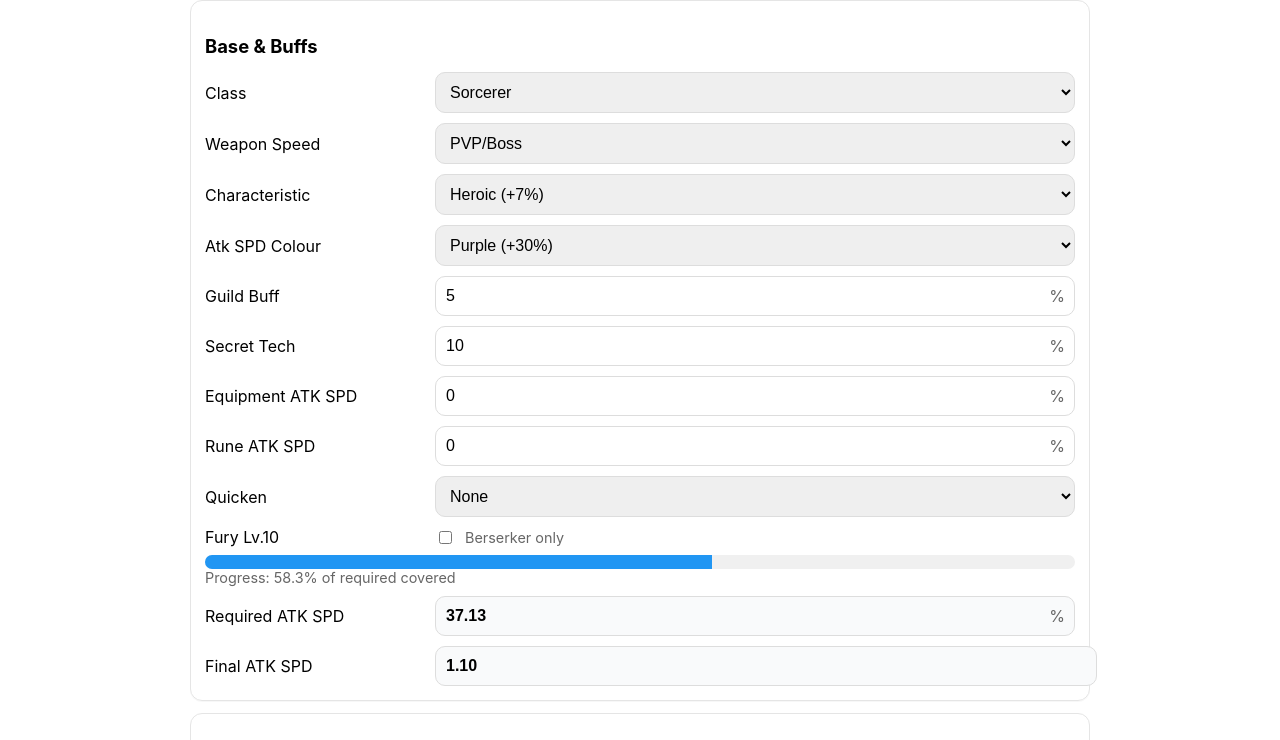
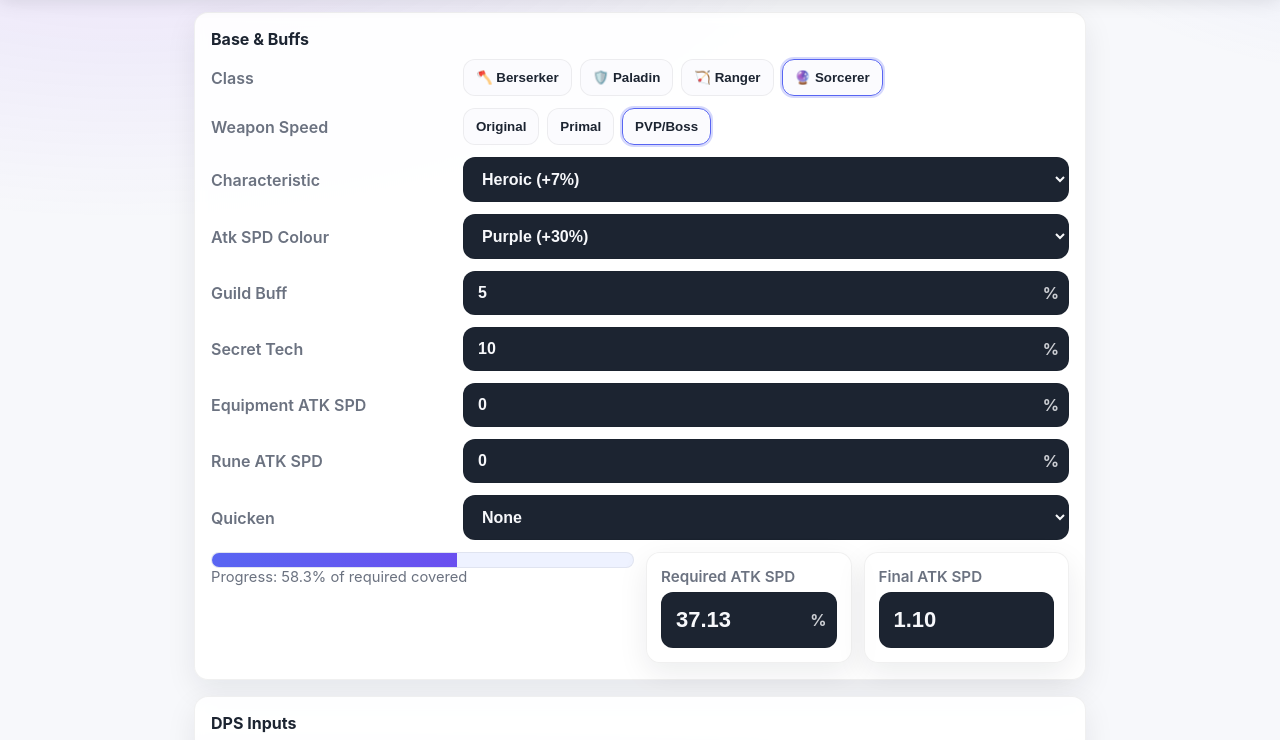
Before and after one commit to brandtbuchwald-rgb/Attack-spd-vs2, a plain HTML site: page index.html in a window 1280 px wide. Shown: the part 59-799 px from the top of the page. Drawn offline with Linux system fonts and the light colour scheme.

Commit message:
Update index.html

```diff
--- a/index.html
+++ b/index.html
@@ -1,54 +1,154 @@
 <!DOCTYPE html>
-<html>
+<html lang="en">
 <head>
-  <meta charset="utf-8">
-  <title>EHT Attack Speed + DPS Calculator</title>
-  <meta name="viewport" content="width=device-width, initial-scale=1">
-  <meta name="apple-mobile-web-app-capable" content="yes">
-  <meta name="apple-mobile-web-app-title" content="EHT Calc">
+<meta charset="utf-8" />
+<title>Rediscover ATK SPD/DPS Calculator</title>
+<meta name="viewport" content="width=device-width, initial-scale=1" />
+<meta name="apple-mobile-web-app-capable" content="yes" />
+<meta name="apple-mobile-web-app-title" content="EHT Calc" />
 <style>
-    body { font-family: -apple-system, system-ui, Segoe UI, Roboto, Arial, sans-serif; max-width: 900px; margin: 1.25rem auto; padding: 0 14px; }
-    h1 { font-size: 1.4rem; margin-bottom: .5rem; }
-    h2 { font-size: 1.15rem; margin-top: 1.25rem; }
-    .grid { display: grid; grid-template-columns: 220px 1fr; gap: 10px; align-items: center; }
-    .card { border: 1px solid #e5e5e5; border-radius: 12px; padding: 14px; margin: 12px 0; box-shadow: 0 1px 0 rgba(0,0,0,.03); }
-    .row { display: contents; }
-    input[type="number"], input[readonly], select { width: 100%; padding: 10px; border: 1px solid #ddd; border-radius: 10px; font-size: 16px; }
-    input[readonly] { background:#f9fafb; font-weight:700; }
-    .muted { color: #666; font-size: .9rem; }
-    .inline { display:flex; align-items:center; gap:10px; }
-    .disabled { opacity:0.5; pointer-events:none; }
-    .pct { position:relative; display:flex; align-items:center; }
-    .pct input { width:100%; padding-right:32px; }
-    .pct .suffix { position:absolute; right:10px; color:#666; pointer-events:none; }
-    .bar { height: 14px; background: #f0f0f0; border-radius: 999px; overflow: hidden; margin-top:8px; }
-    .bar > div { height: 100%; width: 0%; transition: width .25s ease, background .25s ease; }
-    .boxrow { display:grid; grid-template-columns: 220px 1fr; gap:10px; align-items:center; margin-top:10px; }
+  :root{
+    --bg: #f7f8fb;
+    --card: rgba(255,255,255,0.9);
+    --border: rgba(0,0,0,0.06);
+    --text: #1c2431;
+    --muted: #6b7280;
+    --accent: #5865f2;
+    --accent-2: #7c3aed;
+    --good: #16a34a;
+    --warn: #f59e0b;
+    --bar-bg: #eef2ff;
+    --input-bg:#fbfbfe;
+    --shadow: 0 10px 30px rgba(18, 24, 40, 0.08);
+    --radius: 14px;
+  }
+  @media (prefers-color-scheme: dark){
+    :root{
+      --bg: #0b1020;
+      --card: rgba(18,22,36,0.85);
+      --border: rgba(255,255,255,0.08);
+      --text: #eef2ff;
+      --muted: #9aa3b2;
+      --accent: #7c9bff;
+      --accent-2: #a78bfa;
+      --good: #22c55e;
+      --warn: #fbbf24;
+      --bar-bg:#1f2a44;
+      --input-bg:#12182a;
+      --shadow: 0 12px 34px rgba(0,0,0,0.45);
+    }
+  }
+  *{box-sizing:border-box}
+  html,body{height:100%}
+  body{
+    margin:0;
+    font-family: ui-sans-serif, -apple-system, system-ui, Segoe UI, Roboto, Arial, sans-serif;
+    color:var(--text);
+    background:
+      radial-gradient(1200px 600px at 10% -10%, rgba(124,58,237,0.12), transparent 60%),
+      radial-gradient(900px 600px at 110% -20%, rgba(88,101,242,0.12), transparent 50%),
+      var(--bg);
+    background-attachment: fixed;
+  }
+  header{
+    position:sticky; top:0; z-index:10;
+    background: linear-gradient(90deg, rgba(124,58,237,0.8), rgba(88,101,242,0.8));
+    backdrop-filter: saturate(140%) blur(6px);
+    color:white; padding:14px 18px;
+    box-shadow: 0 6px 20px rgba(0,0,0,0.12);
+  }
+  header h1{font-size:18px; margin:0; display:flex; align-items:center; gap:10px;}
+  header .chip{font-size:12px; padding:4px 10px; border-radius:999px; background:rgba(255,255,255,0.18); border:1px solid rgba(255,255,255,0.3);}
+  main{max-width:920px; margin:18px auto; padding:0 14px;}
+  .card{
+    background:var(--card);
+    border:1px solid var(--border);
+    border-radius:var(--radius);
+    box-shadow: var(--shadow);
+    padding:16px;
+    margin:16px 0;
+    backdrop-filter: blur(6px);
+  }
+  h2{font-size:16px; margin:0 0 10px 0; display:flex; align-items:center; gap:8px;}
+  .section{display:grid; grid-template-columns: 240px 1fr; gap:12px; align-items:center;}
+  .row{display:contents;}
+  label{font-weight:600; color:var(--muted);}
+  /* Inverse inputs (all boxes) */
+  select, input[type="number"], input[readonly]{
+    width:100%; border:1px solid var(--border); border-radius:12px; padding:12px 14px; font-size:16px; font-weight:600;
+    background: var(--text); color: var(--bg);
+  }
+  .pct{ position:relative; }
+  .pct input{ padding-right:34px; }
+  .suffix{ position:absolute; right:10px; top:50%; transform:translateY(-50%); color:var(--bg); opacity:.8; pointer-events:none; font-weight:700; }
+  .seg{ display:flex; gap:8px; flex-wrap:wrap; }
+  .seg button, .seg select{
+    appearance:none; border:1px solid var(--border); background:var(--input-bg); color:var(--text);
+    border-radius:12px; padding:10px 12px; font-weight:600; cursor:pointer; min-width:64px;
+    transition: transform .02s ease, border .2s ease, background .2s ease;
+  }
+  .seg button.is-active{ border-color: var(--accent); outline: 2px solid rgba(88,101,242,0.25); }
+  .seg button:hover{ transform: translateY(-1px); }
+  /* Progress */
+  .bar{ height: 16px; background: var(--bar-bg); border:1px solid var(--border); border-radius:999px; overflow:hidden; }
+  .bar > div{
+    height:100%; width:0%;
+    background-image: linear-gradient(90deg, rgba(88,101,242,1), rgba(124,58,237,1));
+    background-size: 200% 100%;
+    animation: shine 2.5s linear infinite;
+    transition: width .25s ease, filter .25s ease;
+  }
+  @keyframes shine { 0% { background-position: 0% 0%; } 100% { background-position: 200% 0%; } }
+  .bar.good > div{ background-image: linear-gradient(90deg, #22c55e, #16a34a); }
+  .bar.warn > div{ background-image: linear-gradient(90deg, #fbbf24, #f59e0b); }
+  .muted{ color:var(--muted); font-size:.92rem; }
+  /* Stat cards (bigger result boxes) */
+  .stats{ display:grid; grid-template-columns: 1fr 1fr; gap:12px; }
+  .stat{
+    border-radius:14px; padding:14px; border:1px solid var(--border); background: color-mix(in srgb, var(--card) 70%, transparent);
+    box-shadow: var(--shadow);
+  }
+  .stat label{ display:block; color:var(--muted); font-size:.95rem; margin-bottom:6px; }
+  .stat .value input{ font-size:22px; padding:14px; border-radius:12px; }
+  /* Layout tweaks */
+  .grid2{ display:grid; grid-template-columns: 1fr 1fr; gap:12px; }
+  .hidden{ display:none !important; }
+  @media (max-width:740px){
+    .section{ grid-template-columns: 1fr; }
+    .stats, .grid2{ grid-template-columns: 1fr; }
+  }
 </style>
 </head>
 <body>
-  <h1>EHT Attack Speed + DPS Calculator</h1>
+<header>
+  <h1>Rediscover ATK SPD/DPS Calculator <span class="chip">Mobile</span></h1>
+</header>
 
+<main>
   <div class="card">
     <h2>Base & Buffs</h2>
-    <div class="grid">
+    <div class="section">
       <div class="row">
         <label>Class</label>
-        <select id="cls">
-          <option>Berserker</option>
-          <option>Paladin</option>
-          <option>Ranger</option>
-          <option selected>Sorcerer</option>
-        </select>
+        <div class="seg" id="classSeg">
+          <button type="button" data-val="Berserker">🪓 Berserker</button>
+          <button type="button" data-val="Paladin">🛡️ Paladin</button>
+          <button type="button" data-val="Ranger">🏹 Ranger</button>
+          <button type="button" data-val="Sorcerer" class="is-active">🔮 Sorcerer</button>
         </div>
+        <select id="cls" class="hidden"></select>
+      </div>
+
       <div class="row">
         <label>Weapon Speed</label>
-        <select id="weap">
-          <option>Original</option>
-          <option>Primal</option>
-          <option selected>PVP/Boss</option>
-        </select>
+        <div class="seg" id="weaponSeg">
+          <button type="button" data-val="Original">Original</button>
+          <button type="button" data-val="Primal">Primal</button>
+          <button type="button" data-val="PVP/Boss" class="is-active">PVP/Boss</button>
         </div>
+        <select id="weap" class="hidden"></select>
+      </div>
+
       <div class="row">
         <label>Characteristic</label>
         <select id="char">
@@ -57,6 +157,7 @@
           <option value="10">Swift (+10%)</option>
         </select>
       </div>
+
       <div class="row">
         <label>Atk SPD Colour</label>
         <select id="col">
@@ -66,24 +167,30 @@
           <option value="30" selected>Purple (+30%)</option>
         </select>
       </div>
+
       <div class="row">
         <label>Guild Buff</label>
         <div class="pct"><input id="guild" type="number" inputmode="decimal" step="0.1" value="5"><span class="suffix">%</span></div>
       </div>
+
       <div class="row">
         <label>Secret Tech</label>
         <div class="pct"><input id="secret" type="number" inputmode="decimal" step="0.1" value="10"><span class="suffix">%</span></div>
       </div>
+
       <div class="row">
         <label>Equipment ATK SPD</label>
         <div class="pct"><input id="equip" type="number" inputmode="decimal" step="0.1" value="0"><span class="suffix">%</span></div>
       </div>
+
       <div class="row">
         <label>Rune ATK SPD</label>
         <div class="pct"><input id="rune" type="number" inputmode="decimal" step="0.1" value="0"><span class="suffix">%</span></div>
       </div>
-      <!-- Hidden target final ATK SPD -->
+
+      <!-- Target hidden -->
       <input id="target" type="hidden" value="0.25">
+
       <div class="row">
         <label>Quicken</label>
         <select id="quicken">
@@ -95,33 +202,37 @@
           <option value="5">Lv.5 (+5%)</option>
         </select>
       </div>
+
       <div class="row" id="furyRow">
         <label>Fury Lv.10</label>
-        <div class="inline">
-          <input id="fury" type="checkbox">
-          <span class="muted">Berserker only</span>
+        <div class="seg">
+          <button type="button" id="furyBtn" data-on="0">Off</button>
         </div>
+        <input id="fury" type="checkbox" class="hidden">
       </div>
     </div>
 
-    <!-- Progress -->
-    <div class="bar"><div id="progressFill"></div></div>
+    <div class="grid2" style="margin-top:12px">
+      <div>
+        <div class="bar" id="pbar"><div id="progressFill"></div></div>
         <div class="muted" id="progressText">Progress: —</div>
-
-    <!-- Results -->
-    <div class="boxrow">
+      </div>
+      <div class="stats">
+        <div class="stat">
           <label>Required ATK SPD</label>
-      <div class="pct"><input id="requiredBox" type="number" readonly><span class="suffix">%</span></div>
+          <div class="value pct"><input id="requiredBox" type="number" readonly><span class="suffix">%</span></div>
         </div>
-    <div class="boxrow">
+        <div class="stat">
           <label>Final ATK SPD</label>
-      <input id="finalBox" type="number" readonly>
+          <div class="value"><input id="finalBox" type="number" readonly></div>
+        </div>
+      </div>
     </div>
   </div>
 
   <div class="card">
     <h2>DPS Inputs</h2>
-    <div class="grid">
+    <div class="section">
       <div class="row">
         <label>Weapon ATK (base)</label>
         <input id="atk" type="number" inputmode="decimal" step="1" value="1000">
@@ -147,15 +258,25 @@
         <input id="otherMult" type="number" inputmode="decimal" step="0.01" value="1.00">
       </div>
     </div>
-    <div class="result mono" id="dmgLine">Effective Hit Damage: —</div>
-    <div class="result mono" id="dpsLine">DPS (uses Final ATK SPD above): —</div>
+    <div class="grid2" style="margin-top:10px">
+      <div class="stat">
+        <label>Effective Hit Damage</label>
+        <div class="value"><input id="dmgOut" type="number" readonly></div>
+      </div>
+      <div class="stat">
+        <label>DPS</label>
+        <div class="value"><input id="dpsOut" type="number" readonly></div>
+      </div>
+    </div>
   </div>
 
-  <div class="card footer">
-    Tip: after publishing to GitHub Pages, open in Safari → Share → <b>Add to Home Screen</b> to use as an app.
+  <div class="card" style="text-align:center">
+    <div class="muted">Add to Home Screen for a native feel 📱</div>
   </div>
+</main>
 
 <script>
+  // Data
   const base = {
     "Original": {"Berserker":2.0, "Paladin":2.4, "Ranger":1.8, "Sorcerer":2.2},
     "Primal":   {"Berserker":2.0, "Paladin":2.4, "Ranger":1.8, "Sorcerer":2.2},
@@ -163,13 +284,50 @@
   };
   const TARGET_FINAL = 0.25;
 
+  // Hidden selects to reuse logic
   const els = (ids => ids.reduce((o,id)=> (o[id]=document.getElementById(id),o),{}))(
     ["cls","weap","char","col","guild","secret","equip","rune","quicken","fury",
-     "progressFill","progressText","requiredBox","finalBox",
-     "atk","atkPct","racialPct","crit","critDmg","otherMult","dmgLine","dpsLine"]
+     "progressFill","progressText","requiredBox","finalBox","furyBtn","pbar",
+     "atk","atkPct","racialPct","crit","critDmg","otherMult","dmgOut","dpsOut"]
   );
+
+  // Build hidden class & weapon selects
+  ["Berserker","Paladin","Ranger","Sorcerer"].forEach(v => {
+    const opt = document.createElement('option'); opt.value=v; opt.text=v; els.cls.appendChild(opt);
+  });
+  ["Original","Primal","PVP/Boss"].forEach(v => {
+    const opt = document.createElement('option'); opt.value=v; opt.text=v; els.weap.appendChild(opt);
+  });
+  els.cls.value = "Sorcerer";
+  els.weap.value = "PVP/Boss";
+
+  // Segmented controls behavior
+  function wireSeg(segId, selectEl){
+    const seg = document.getElementById(segId);
+    seg.addEventListener('click', e => {
+      const btn = e.target.closest('button'); if(!btn) return;
+      seg.querySelectorAll('button').forEach(b => b.classList.remove('is-active'));
+      btn.classList.add('is-active');
+      selectEl.value = btn.dataset.val;
+      recalc();
+    });
+  }
+  wireSeg('classSeg', els.cls);
+  wireSeg('weaponSeg', els.weap);
+
+  // Fury fancy button (toggles checkbox)
+  els.furyBtn.addEventListener('click', () => {
+    const on = els.furyBtn.getAttribute('data-on') === '1';
+    els.furyBtn.setAttribute('data-on', on ? '0' : '1');
+    els.fury.checked = !on;
+    els.furyBtn.textContent = els.fury.checked ? 'On' : 'Off';
+    els.furyBtn.classList.toggle('is-active', els.fury.checked);
+    recalc();
+  });
+
   const furyRow = document.getElementById("furyRow");
 
+  // Helpers
   function clamp(x, min, max){ return Math.max(min, Math.min(max, x)); }
   function pctInput(id){ return (parseFloat(els[id].value || 0) / 100); }
   function pctSelect(id){ return (parseFloat(els[id].value || 0) / 100); }
@@ -179,12 +337,15 @@
     const weap = els.weap.value;
     const baseSpd = base[weap][cls];
 
-    // Fury toggle availability
+    // Fury availability
     if (cls === "Berserker") {
-      furyRow.classList.remove("disabled");
+      furyRow.classList.remove("hidden");
     } else {
-      furyRow.classList.add("disabled");
+      furyRow.classList.add("hidden");
       els.fury.checked = false;
+      els.furyBtn.setAttribute('data-on','0');
+      els.furyBtn.classList.remove('is-active');
+      els.furyBtn.textContent = 'Off';
     }
 
     const char = pctSelect("char");
@@ -193,27 +354,26 @@
     const secret = pctInput("secret");
     const equip = pctInput("equip");
     const rune = pctInput("rune");
-    // QUICKEN: read level (0-5) and convert to percent (1-5%)
-    const quicken = (parseFloat(els.quicken.value || 0) / 100);
+    const quicken = (parseFloat(els.quicken.value || 0) / 100); // level → percent (1–5% or 0)
     const furyFactor = (els.fury.checked && cls === "Berserker") ? 0.25 : 1.0;
 
     const totalBonuses = char + color + guild + secret + equip + rune;
 
-    // Required total % to reach target, then remaining after all your bonuses
+    // Required total %, remaining, and progress
     const denom = Math.max(baseSpd * (1 - quicken) * furyFactor, 1e-9);
     const requiredTotal = 1 - (TARGET_FINAL / denom);
     const remaining = Math.max(0, requiredTotal - totalBonuses);
     const progress = clamp(requiredTotal <= 0 ? 1 : totalBonuses / requiredTotal, 0, 1);
 
-    // Final speed (cap 0.25)
+    // Final speed (cap)
     let finalRaw = baseSpd * (1 - totalBonuses) * (1 - quicken) * furyFactor;
     const finalSpd = Math.max(finalRaw, TARGET_FINAL);
 
-    // Progress UI
+    // Progress visuals
     els.progressFill.style.width = (progress * 100).toFixed(1) + '%';
-    if(progress >= 1){ els.progressFill.style.background = "#4caf50"; }
-    else if(progress >= 0.9){ els.progressFill.style.background = "#ffc107"; }
-    else{ els.progressFill.style.background = "#2196f3"; }
+    els.pbar.classList.remove('good','warn');
+    if(progress >= 1){ els.pbar.classList.add('good'); }
+    else if(progress >= 0.9){ els.pbar.classList.add('warn'); }
     els.progressText.textContent = `Progress: ${(progress*100).toFixed(1)}% of required covered`;
 
     // Outputs
@@ -233,11 +393,11 @@
     const effDamage = baseDamage * expectedCrit;
     const dps = effDamage / Math.max(finalSpd, 1e-9);
 
-    els.dmgLine.textContent = `Effective Hit Damage: ${effDamage.toFixed(2)}`;
-    els.dpsLine.textContent = `DPS: ${dps.toFixed(2)}`;
+    els.dmgOut.value = effDamage.toFixed(2);
+    els.dpsOut.value = dps.toFixed(2);
   }
 
-  // Easier typing: select/clear zeros on focus; restore 0 if left blank
+  // Easier typing: select/clear zeros on focus; restore 0 if blank
   function isEditableNumber(el){
     return el.tagName === 'INPUT' && el.type === 'number' && !el.readOnly;
   }
@@ -254,7 +414,7 @@
     if ((el.value || '').trim() === '') { el.value = '0'; recalc(); }
   });
 
-  ["input","change"].forEach(evt => document.addEventListener(evt, e => {
+  ["input","change","click"].forEach(evt => document.addEventListener(evt, e => {
     if (e.target.matches('input, select')) recalc();
   }));
   recalc();
```
Lines whose indentation alone changed are shown as unchanged.
